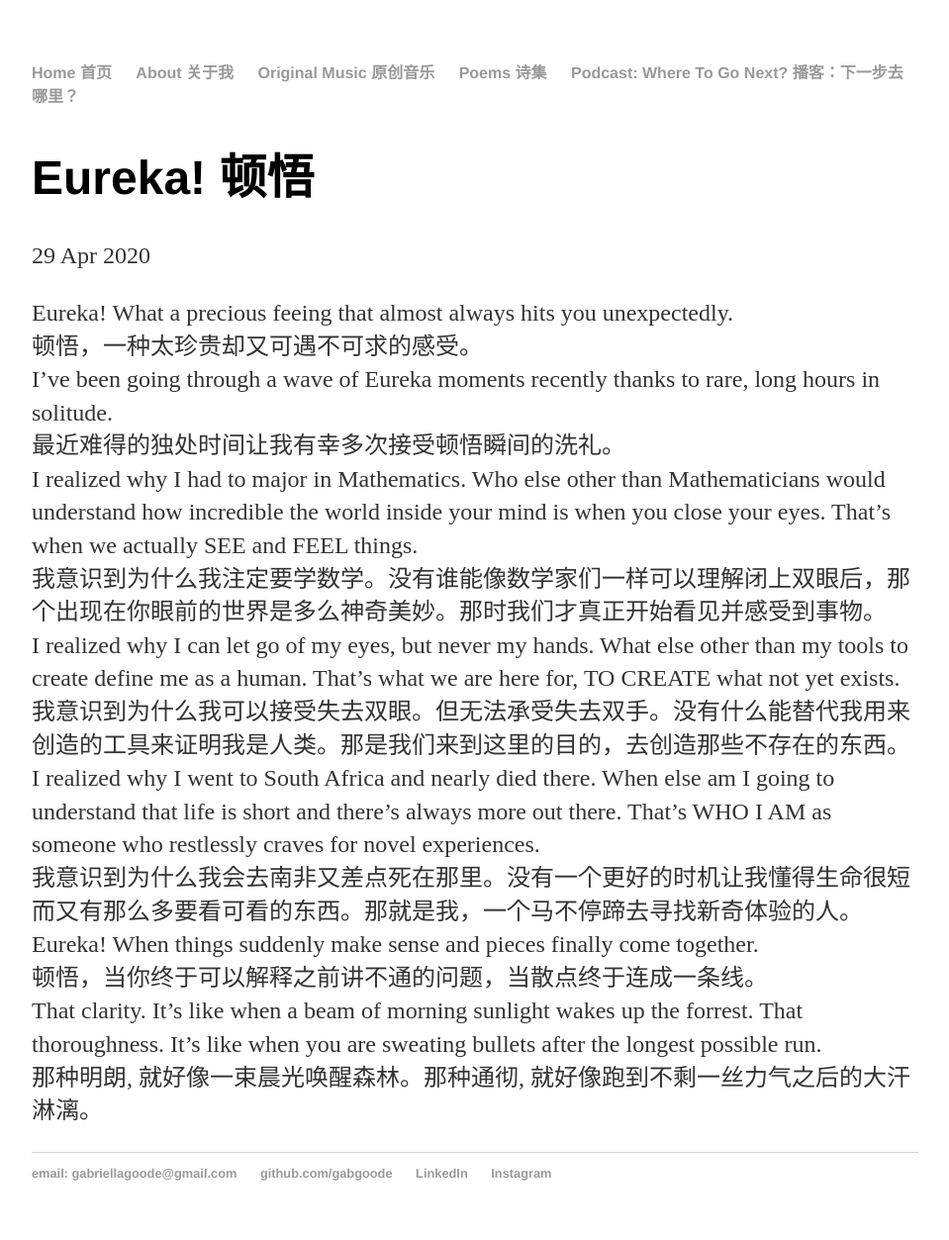
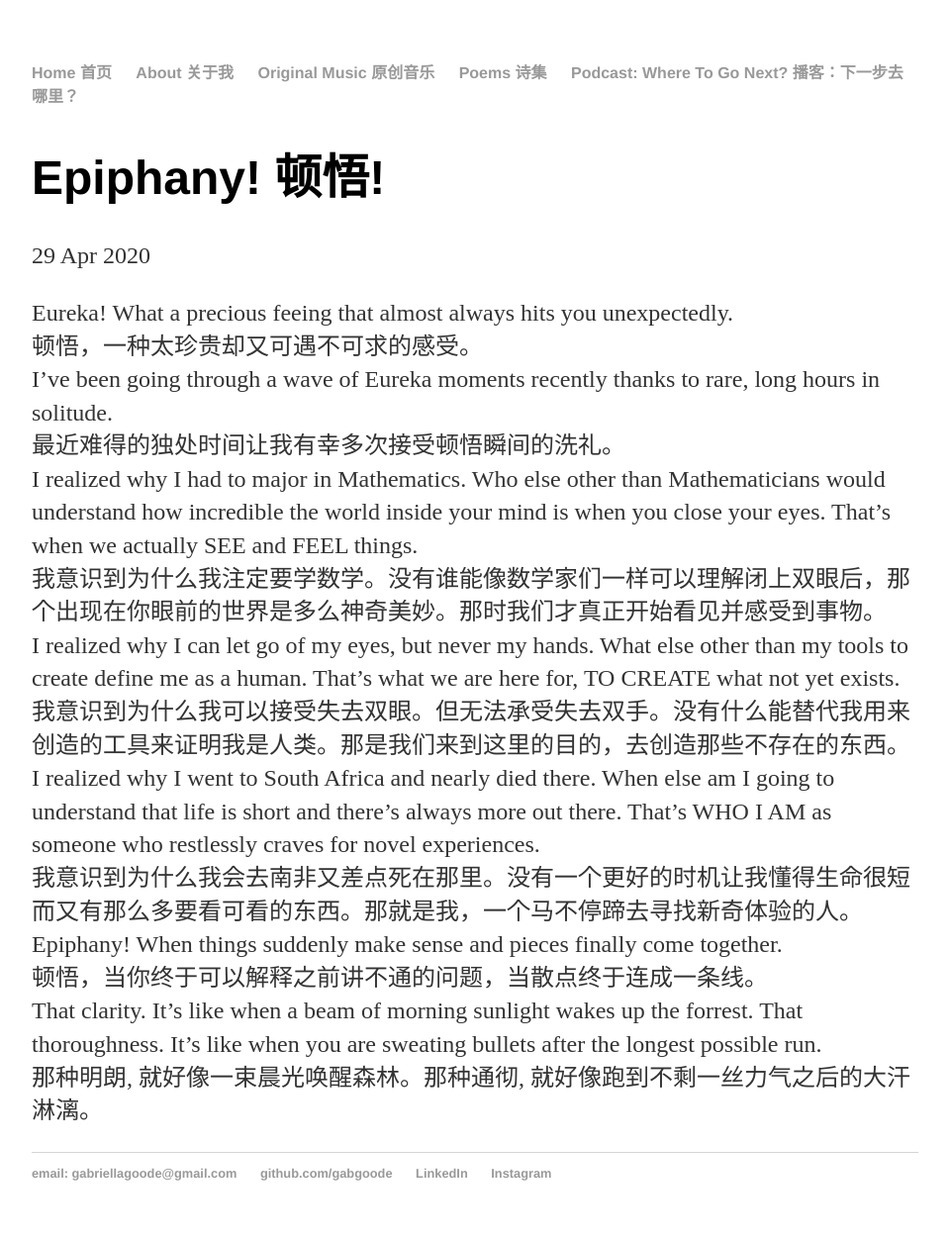
Before and after one commit to gabgoode/gabgoode.github.io, a Jekyll site: the page built from _posts/2020-04-29-eureka.md, in a window 1280 px wide. Shown: the whole page at 99% size, without its empty margins (160-1119 px from the left). Built offline with Jekyll 4.4.1, drawn with Linux system fonts in a browser that asks for light colours.

Commit message:
Update 2020-04-29-eureka.md

```diff
--- a/_posts/2020-04-29-eureka.md
+++ b/_posts/2020-04-29-eureka.md
@@ -1,6 +1,6 @@
 ---
 layout: post
-title: "Eureka! 顿悟"
+title: "Epiphany! 顿悟!"
 date: 2020-04-29
 ---
 
@@ -14,7 +14,7 @@ I realized why I can let go of my eyes, but never my hands. What else other than
 我意识到为什么我可以接受失去双眼。但无法承受失去双手。没有什么能替代我用来创造的工具来证明我是人类。那是我们来到这里的目的，去创造那些不存在的东西。<br/>
 I realized why I went to South Africa and nearly died there. When else am I going to understand that life is short and there's always more out there. That's WHO I AM as someone who restlessly craves for novel experiences.<br/>
 我意识到为什么我会去南非又差点死在那里。没有一个更好的时机让我懂得生命很短而又有那么多要看可看的东西。那就是我，一个马不停蹄去寻找新奇体验的人。<br/>
-Eureka! When things suddenly make sense and pieces finally come together. <br/>
+Epiphany! When things suddenly make sense and pieces finally come together. <br/>
 顿悟，当你终于可以解释之前讲不通的问题，当散点终于连成一条线。<br/>
 That clarity. It's like when a beam of morning sunlight wakes up the forrest. That thoroughness. It's like when you are sweating bullets after the longest possible run.<br/>
 那种明朗, 就好像一束晨光唤醒森林。那种通彻, 就好像跑到不剩一丝力气之后的大汗淋漓。
```
